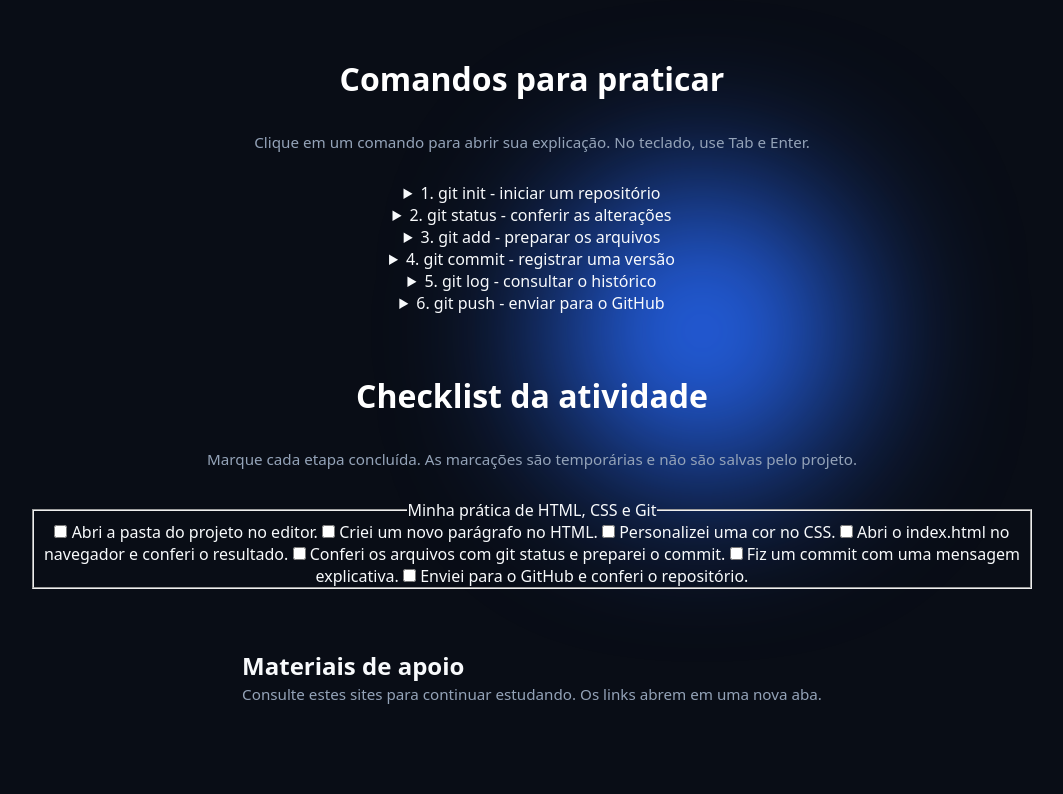
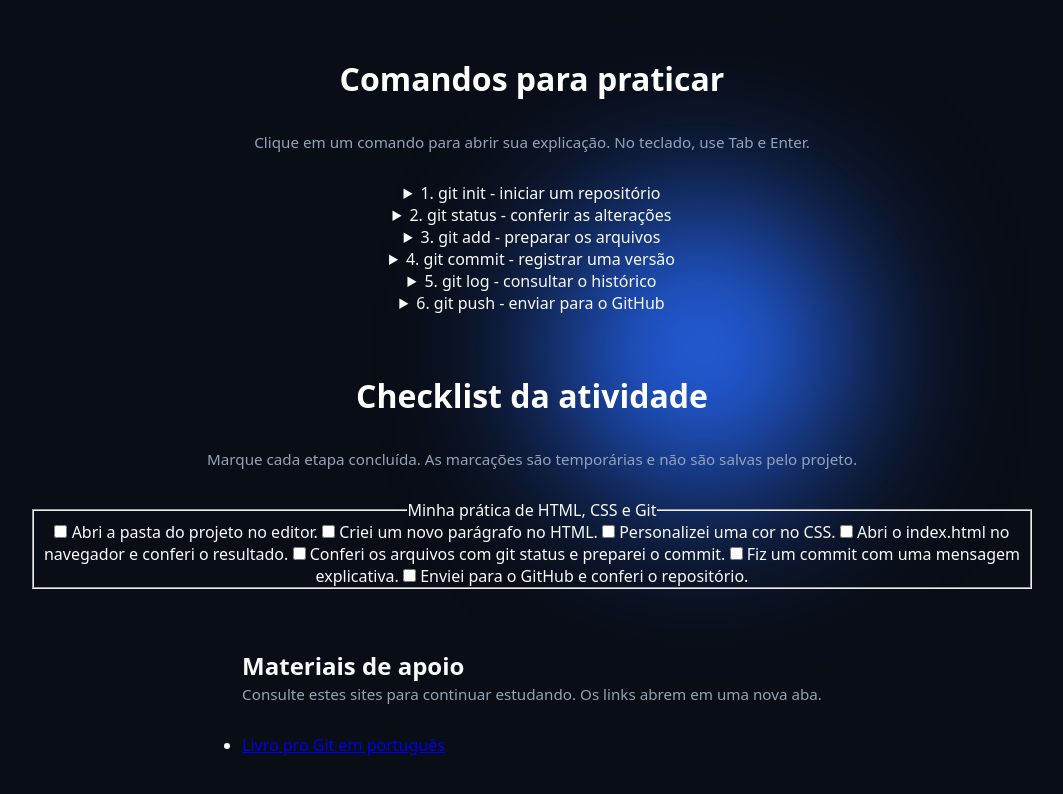
Before and after one commit to Ismaelvs16/ismael.PA, a plain HTML site: page index.html in a window 1280 px wide. Shown: the part 852-1646 px from the top of the page, without its empty margins (108-1171 px from the left). Drawn offline with Linux system fonts and the light colour scheme.

Commit message:
Livro pro Git em português

```diff
--- a/index.html
+++ b/index.html
@@ -144,6 +144,11 @@
      <section>
         <h2>Materiais de apoio</h2>
         <p>Consulte estes sites para continuar estudando. Os links abrem em uma nova aba.</p>
+        <!-- NOVO: ul cria uma lista; li representa cada item.
+         target abre outra aba e rel evita dar à nova página acesso a aba de origem -->
+         <ul class="links-estudo">
+            <li><a href="https://git-scm.com/book/pt-br/v2" target="_blank" rel="noopener noreferrer">Livro pro Git em português</a></li>
+         </ul>
      </section>
 </body>
 
```
